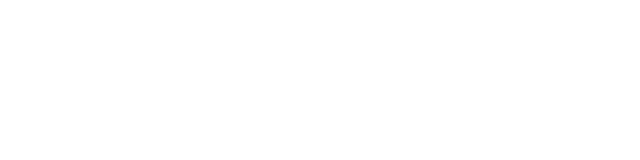
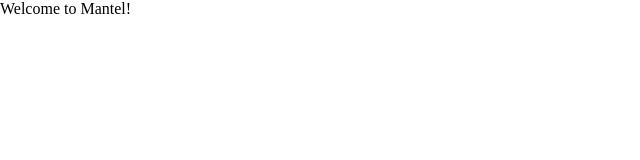
Before and after one commit to bryryann/mantel-api, a React (Vite) app in the folder frontend/: page / in a window 1280 px wide. Shown: the top 160 px of the page, without its empty margins (0-640 px from the left). Built offline with nearby package versions, Linux system fonts and the light colour scheme.

Commit message:
feat: Create router and define Not Found and Splash Screen

```diff
--- a/frontend/src/App.tsx
+++ b/frontend/src/App.tsx
@@ -1,5 +1,8 @@
+import AppRoutes from '@/routes/AppRoutes';
+import './main.css';
+
 const App = () => {
-  return (<></>);
+  return <AppRoutes />;
 };
 
 export default App;
--- /dev/null
+++ b/frontend/src/main.css
@@ -0,0 +1,5 @@
+* {
+    box-sizing: border-box;
+    margin: 0;
+    padding: 0;
+}
--- /dev/null
+++ b/frontend/src/pages/NotFound/NotFound.tsx
@@ -0,0 +1,10 @@
+import './NotFound.module.css';
+
+const NotFound = () => {
+    return (<>
+        <h1>404 - Page Not Found</h1>
+        <p>The page you're looking for doesn't exist.</p>
+    </>);
+};
+
+export default NotFound;
--- /dev/null
+++ b/frontend/src/pages/SplashScreen/SplashScreen.tsx
@@ -0,0 +1,7 @@
+import './SplashScreen.module.css';
+
+const SplashScreen = () => {
+    return (<p>Welcome to Mantel!</p>);
+};
+
+export default SplashScreen;
--- /dev/null
+++ b/frontend/src/pages/SplashScreen/index.ts
@@ -0,0 +1,3 @@
+import SplashScreen from "./SplashScreen";
+
+export default SplashScreen;
--- /dev/null
+++ b/frontend/src/routes/AppRoutes.tsx
@@ -0,0 +1,18 @@
+import { BrowserRouter as Router, Routes, Route } from "react-router-dom";
+import SplashScreen from '@/pages/SplashScreen';
+import NotFound from "@/pages/NotFound/NotFound";
+
+const AppRoutes = () => {
+  return (
+    <Router>
+      <Routes>
+        <Route path='/' element={<SplashScreen />} />
+
+        {/* Catch-all route for 404 */}
+        <Route path='*' element={<NotFound />} />
+      </Routes>
+    </Router>
+  );
+};
+
+export default AppRoutes;
```
Also changed, not shown: frontend/src/pages/NotFound/NotFound.module.css (added), frontend/src/pages/NotFound/index.ts (added), frontend/src/pages/SplashScreen/SplashScreen.module.css (added).
